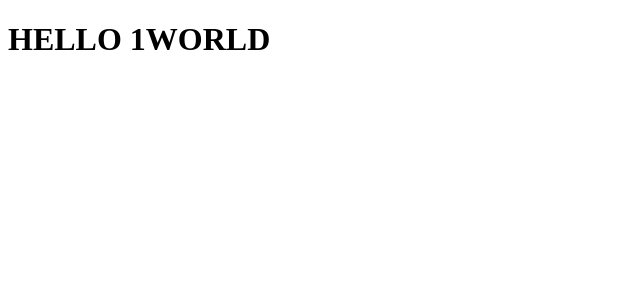
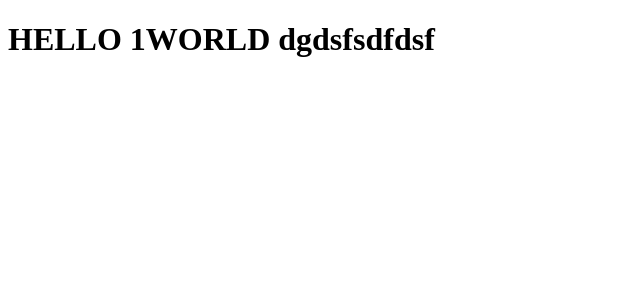
Before and after one commit to manikandan588/devops_workout, an Angular app: page / in a window 1280 px wide. Shown: the top 300 px of the page, without its empty margins (0-640 px from the left). Built offline with nearby package versions, Linux system fonts and the light colour scheme.

Commit message:
zdszdxzd

```diff
--- a/src/app/app.component.html
+++ b/src/app/app.component.html
@@ -1 +1 @@
-<h1>HELLO 1WORLD</h1>
+<h1>HELLO 1WORLD dgdsfsdfdsf</h1>
```
